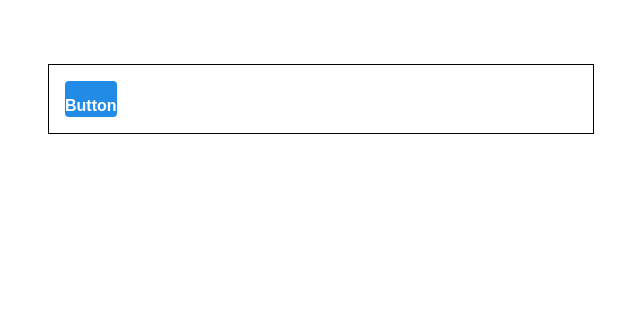
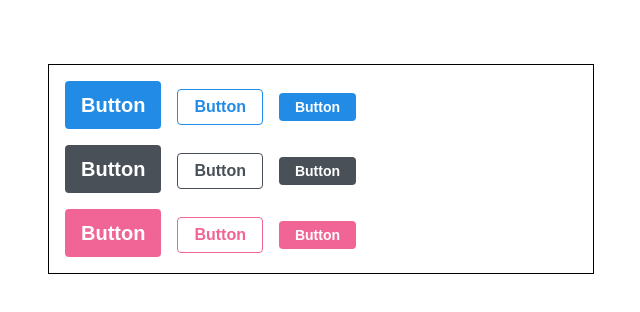
Before and after one commit to beomseok37/nextjs-practice, a Next.js app in the folder follow-todolist/: page / in a window 1280 px wide. Shown: the top 312 px of the page, without its empty margins (319-959 px from the left). Built offline with nearby package versions, Linux system fonts and the light colour scheme.

Commit message:
button props 추가
- size, color, outline
- children props 타입 ReactNode로 변경
- mixin 선언 및 사용

```diff
--- a/follow-todolist/src/components/AppBlock/index.tsx
+++ b/follow-todolist/src/components/AppBlock/index.tsx
@@ -1,9 +1,9 @@
-import React, { ReactElement } from 'react';
+import React, { ReactNode } from 'react';
 
 import styles from './index.module.scss';
 
 interface props {
-  children: ReactElement;
+  children: ReactNode;
 }
 
 const AppBlock = ({ children }: props): React.ReactElement => {
--- a/follow-todolist/src/components/MyButton/index.module.scss
+++ b/follow-todolist/src/components/MyButton/index.module.scss
@@ -1,24 +1,57 @@
-.button {
+@import 'src/styles/utils/mixin.scss';
+
+$blue: #228be6;
+$gray: #495057;
+$pink: #f06595;
+
+.my_button {
   display: inline-flex;
-  outline: none;
-  border: none;
-  border-radius: 4px;
+  align-items: center;
   color: white;
   font-weight: bold;
+  outline: none;
+  border-radius: 4px;
+  border: none;
   cursor: pointer;
-  padding: 1rem 0;
 
   height: 2.25rem;
+  padding-left: 1rem;
+  padding-right: 1rem;
   font-size: 1rem;
 
-  background: #228be6;
-  &:hover {
-    background: #339af0;
-  }
-  &:active {
-    background: #1c7ed6;
+  &.large {
+    @include get-size(3rem, 1rem, 1rem, 1.25rem);
   }
 
+  &.medium {
+    @include get-size(2.25rem, 1rem, 1rem, 1rem);
+  }
+
+  &.small {
+    @include get-size(1.75rem, 1rem, 1rem, 0.875rem);
+  }
+
+  // 색상 관리
+  &.blue {
+    @include button-color($blue);
+  }
+
+  &.gray {
+    @include button-color($gray);
+  }
+
+  &.pink {
+    @include button-color($pink);
+  }
+
+  background: $blue; // 주석 사용
+  &:hover {
+    background: lighten($blue, 10%); // 색상 10% 밝게
+  }
+
+  &:active {
+    background: darken($blue, 10%); // 색상 10% 어둡게
+  }
   & + & {
     margin-left: 1rem;
   }
--- a/follow-todolist/src/components/MyButton/index.tsx
+++ b/follow-todolist/src/components/MyButton/index.tsx
@@ -1,16 +1,41 @@
 import React from 'react';
+
+import classNames from 'classnames';
 import styles from './index.module.scss';
 
 interface props {
   children: React.ReactElement | string;
+  size?: 'large' | 'normal' | 'small';
+  color?: 'blue' | 'gray' | 'pink';
+  outline?: boolean;
 }
 
-const MyButton = ({ children }: props): React.ReactElement => {
+const MyButton = ({
+  children,
+  size,
+  color,
+  outline,
+}: props): React.ReactElement => {
   return (
-    <button type="button" className={styles.button} aria-label="my-button">
+    <button
+      type="button"
+      className={classNames(
+        styles.my_button,
+        styles[`${size}`],
+        styles[`${color}`],
+        outline && styles.outline
+      )}
+      aria-label="my-button"
+    >
       {children}
     </button>
   );
 };
 
+MyButton.defaultProps = {
+  size: 'medium',
+  color: 'blue',
+  outline: false,
+};
+
 export default MyButton;
--- a/follow-todolist/src/pages/index.tsx
+++ b/follow-todolist/src/pages/index.tsx
@@ -3,10 +3,38 @@ import type { NextPage } from 'next';
 import MyButton from 'src/components/MyButton';
 import AppBlock from 'src/components/AppBlock';
 
+import styles from 'src/styles/pages/index.module.scss';
+
 const Home: NextPage = () => {
   return (
     <AppBlock>
-      <MyButton>Button</MyButton>
+      <div className={styles.button_group}>
+        <MyButton size="large">Button</MyButton>
+        <MyButton outline>Button</MyButton>
+        <MyButton size="small">Button</MyButton>
+      </div>
+      <div className={styles.button_group}>
+        <MyButton size="large" color="gray">
+          Button
+        </MyButton>
+        <MyButton color="gray" outline>
+          Button
+        </MyButton>
+        <MyButton size="small" color="gray">
+          Button
+        </MyButton>
+      </div>
+      <div className={styles.button_group}>
+        <MyButton size="large" color="pink">
+          Button
+        </MyButton>
+        <MyButton color="pink" outline>
+          Button
+        </MyButton>
+        <MyButton size="small" color="pink">
+          Button
+        </MyButton>
+      </div>
     </AppBlock>
   );
 };
--- /dev/null
+++ b/follow-todolist/src/styles/pages/index.module.scss
@@ -0,0 +1,5 @@
+.button_group {
+  & + & {
+    margin-top: 1rem;
+  }
+}
--- /dev/null
+++ b/follow-todolist/src/styles/utils/mixin.scss
@@ -0,0 +1,25 @@
+@mixin button-color($color) {
+  background: $color;
+  &:hover {
+    background: lighten($color, 10%);
+  }
+  &:active {
+    background: darken($color, 10%);
+  }
+  &.outline {
+    color: $color;
+    background: none;
+    border: 1px solid $color;
+    &:hover {
+      background: $color;
+      color: white;
+    }
+  }
+}
+
+@mixin get-size($height, $padding-left, $padding-right, $font-size) {
+  height: $height;
+  padding-left: $padding-left;
+  padding-right: $padding-right;
+  font-size: $font-size;
+}
```
